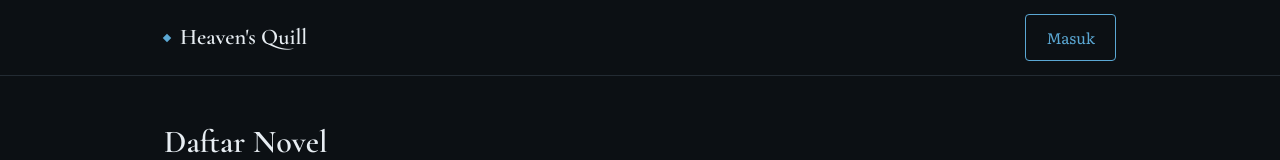
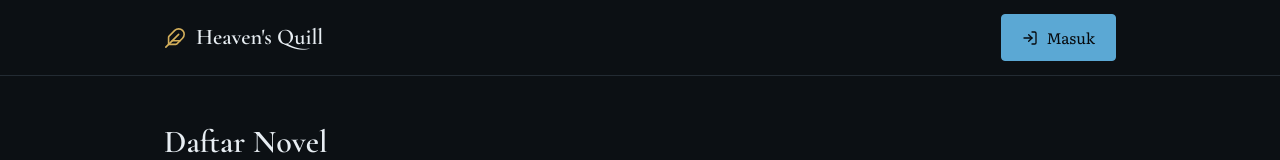
Before and after one commit to Zrukk/heavens-quill-web, a React (Vite) app: page / in a window 1280 px wide. Shown: the top 160 px of the page. Built offline with nearby package versions, Linux system fonts and the light colour scheme; no server answers; the database is empty.

Commit message:
Update Navbar.jsx

```diff
--- a/src/components/Navbar.jsx
+++ b/src/components/Navbar.jsx
@@ -1,4 +1,5 @@
 import { Link } from 'react-router-dom'
+import { Feather, ShieldCheck, UserCircle2, LogOut, LogIn } from 'lucide-react'
 import { useAuth } from '../lib/AuthContext'
 
 export default function Navbar() {
@@ -18,7 +19,7 @@ export default function Navbar() {
         }}
       >
         <Link to="/" style={{ display: 'flex', alignItems: 'center', gap: 10 }}>
-          <span className="diamond" />
+          <Feather size={22} color="var(--gold)" strokeWidth={1.75} />
           <span style={{ fontFamily: 'var(--font-display)', fontSize: '1.4rem', fontWeight: 600 }}>
             Heaven's Quill
           </span>
@@ -27,9 +28,15 @@ export default function Navbar() {
         {user ? (
           <div style={{ display: 'flex', alignItems: 'center', gap: 12, flexWrap: 'wrap' }}>
             {isAdmin && (
-              <Link to="/admin" className="btn" style={{ borderColor: 'var(--accent)' }}>Admin</Link>
+              <Link to="/admin" className="btn btn--outline-gold">
+                <ShieldCheck size={16} />
+                Admin
+              </Link>
             )}
-            <Link to="/profil" className="btn">Profil</Link>
+            <Link to="/profil" className="btn">
+              <UserCircle2 size={16} />
+              Profil
+            </Link>
             <span
               style={{
                 color: 'var(--text-muted)',
@@ -42,12 +49,18 @@ export default function Navbar() {
             >
               {displayName || user.email}
             </span>
-            <button className="btn" onClick={signOut}>Keluar</button>
+            <button className="btn" onClick={signOut}>
+              <LogOut size={16} />
+              Keluar
+            </button>
           </div>
         ) : (
-          <Link to="/login" className="btn">Masuk</Link>
+          <Link to="/login" className="btn btn--filled">
+            <LogIn size={16} />
+            Masuk
+          </Link>
         )}
       </div>
     </header>
   )
-}
+            }
```
